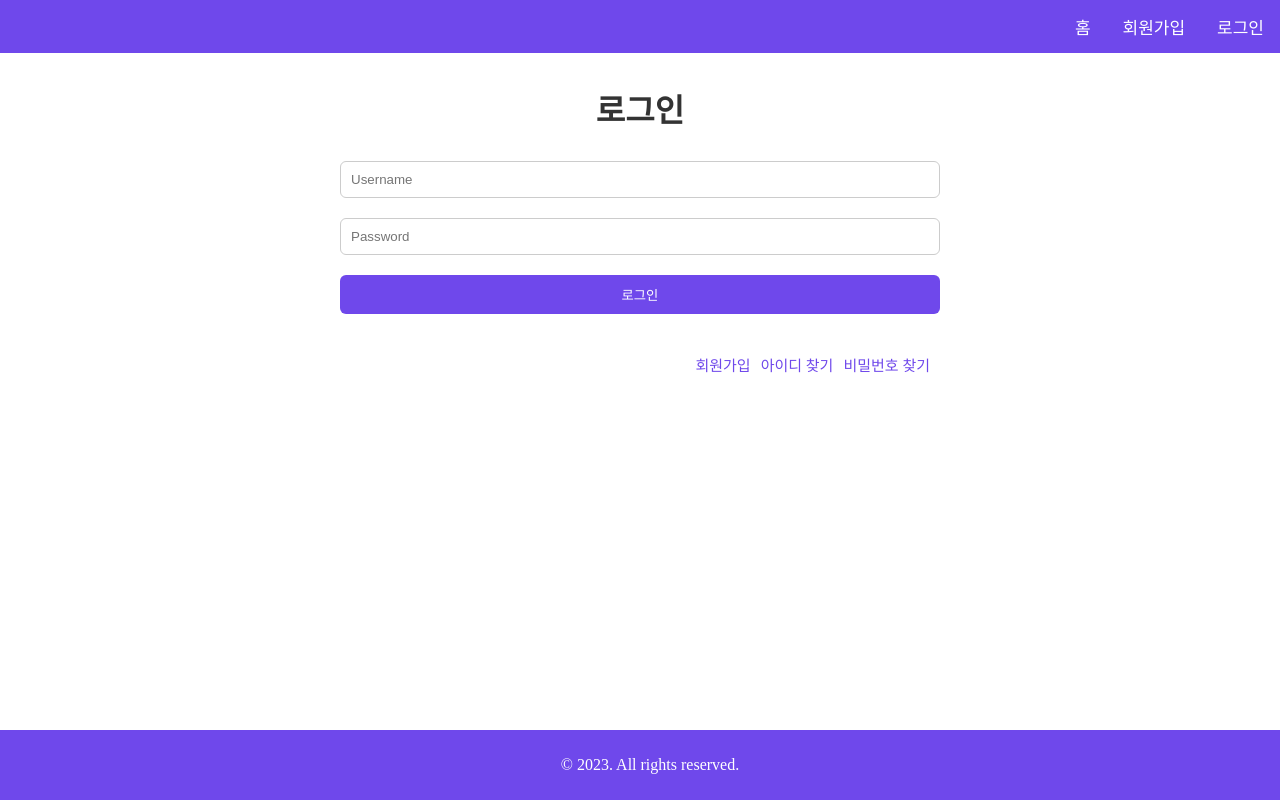
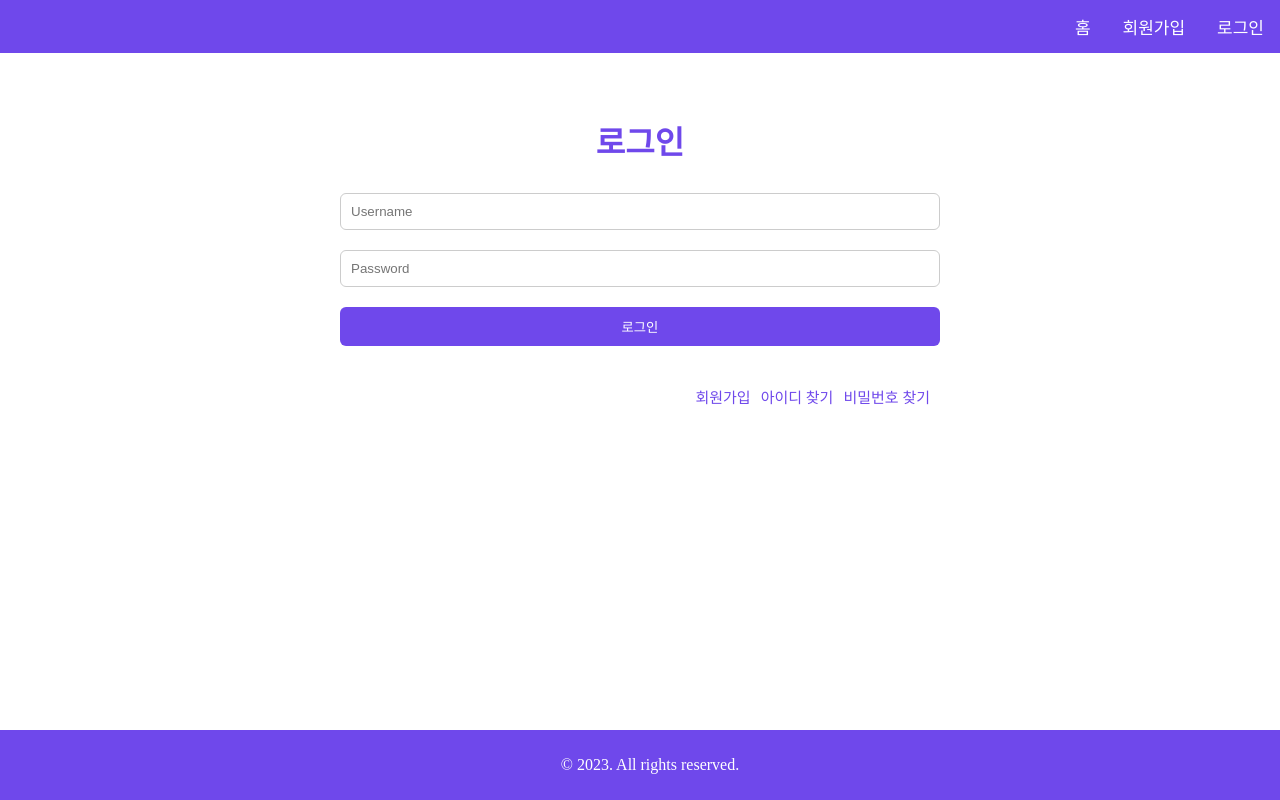
Before and after one commit to anc5557/Diary, a React (Create React App) app in the folder frontend/: page /auth/login in a window 1280 px wide. Built offline with nearby package versions, Linux system fonts and the light colour scheme.

Commit message:
Update CSS styles and add Saturday class to calendar view

```diff
--- a/frontend/src/App.css
+++ b/frontend/src/App.css
@@ -43,9 +43,8 @@
 .login-container,
 .myinfo-container{
   max-width: 600px;
-  margin: 2rem auto;
+  margin: 4rem auto;
   padding: 2rem;
-
   border-radius: 8px;
 }
 
@@ -75,7 +74,7 @@
 }
 
 .register-button:hover {
-  background-color: #3f1db0;
+  background-color: #5048b0;
 }
 
 
@@ -100,15 +99,16 @@
 }
 
 /* 로그인 타이틀 */
-.login-title {
+.login-title,
+.register-title{
   font-size: 2rem;
   margin-bottom: 20px;
-  color: #333;
+  color: #6f48eb;
 }
 
 /* 로그인 버튼 마우스 오버 */
 .login-button:hover {
-  background-color: #3f1db0;
+  background-color: #5048b0;
 }
 
 .link-group {
@@ -184,7 +184,7 @@
   font-size: 2rem;
   margin-top: 30px;
   margin-bottom: 30px;
-  color: #333;
+  color: #6f48eb;
 }
 
 /* about-p */
@@ -198,7 +198,8 @@
 .about-func {
   font-size: 2rem;
   margin-bottom: 20px;
-  color: #333;
+  color: #6f48eb;
+
 }
 
 /* about-func-list */
@@ -213,6 +214,7 @@
 .myinfo-title {
   text-align: center;
   margin-bottom: 2rem;
+  color: #6f48eb;
 }
 
 .myinfo-item {
@@ -246,6 +248,13 @@
   cursor: pointer;
   flex: 1; /* flex 아이템들이 컨테이너의 전체 너비를 차지하도록 합니다. */
 }
+
+/* 호버 효과를 추가합니다. */
+.update-button:hover,
+.delete-button:hover {
+  background-color: #5048b0;
+}
+
 
 /* 버튼 사이의 간격을 추가합니다. */
 .update-button {
--- a/frontend/src/Calendar.js
+++ b/frontend/src/Calendar.js
@@ -91,7 +91,16 @@ function Calendar() {
                     }
                 }}
 
+                tileClassName={({ date, view }) => {
+                    // month view에서만 클래스를 적용합니다.
+                    if (view === 'month' && date.getDay() === 6) { // 토요일 확인
+                        return 'saturday';
+                    }
+                }}
+
                 formatDay={(locale, date) => moment(date).format("DD")}
+
+
 
             />
             <DiaryModal
--- a/frontend/src/custom-react-calendar.css
+++ b/frontend/src/custom-react-calendar.css
@@ -32,9 +32,9 @@ abbr[title] {
     text-decoration: none;
 }
 
-/* .react-calendar__month-view__days__day--weekend {
+.react-calendar__month-view__days__day--weekend-- {
     color: #d10000;
-   } */
+   }
 
 .react-calendar__tile {
     text-align: center;
@@ -131,3 +131,7 @@ abbr[title] {
     font-weight: bold;
     color: #6f48eb;
 }
+
+.saturday {
+    color: blue; /* 토요일에 대한 배경색을 파란색으로 설정 */
+}
```
